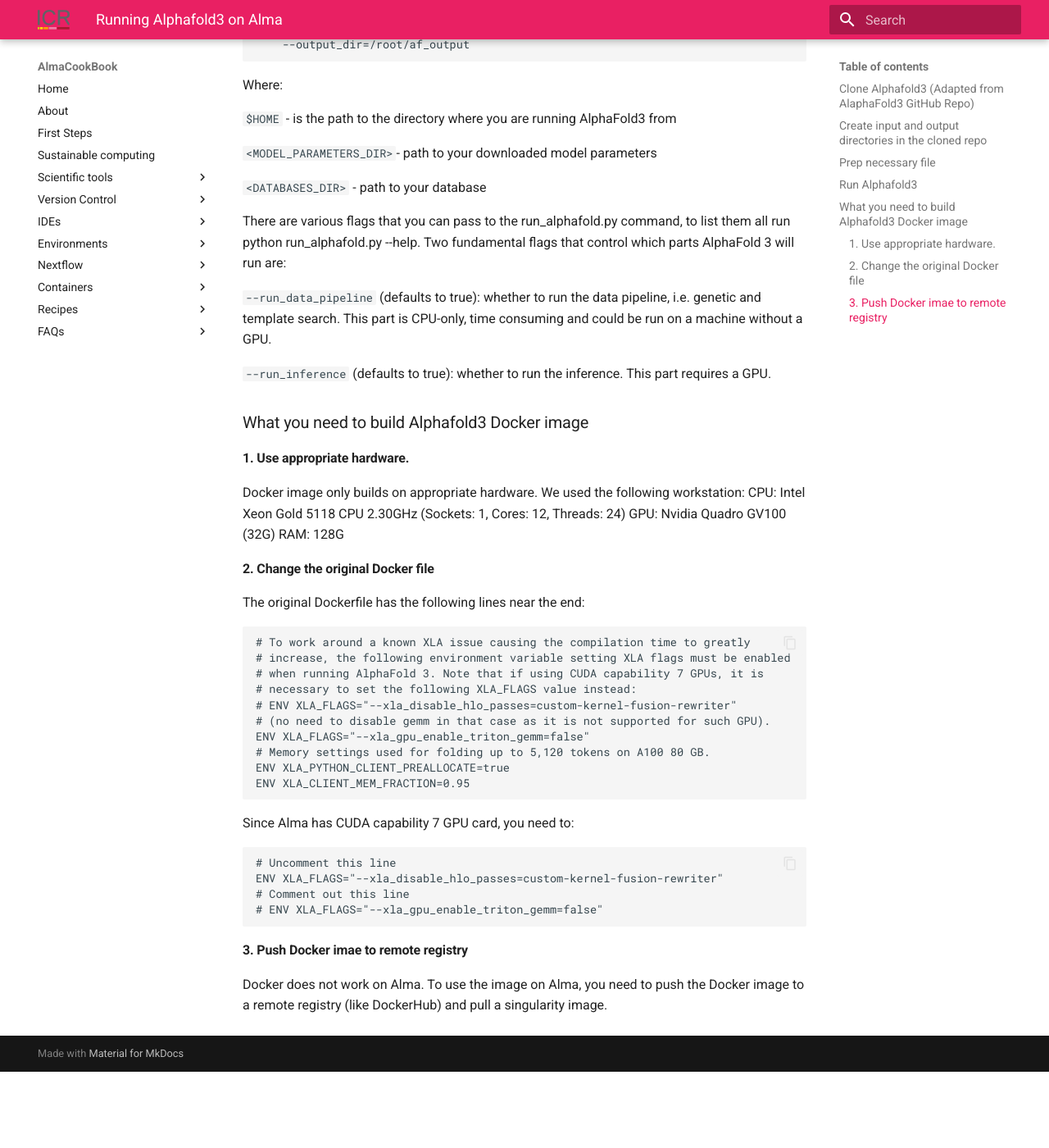
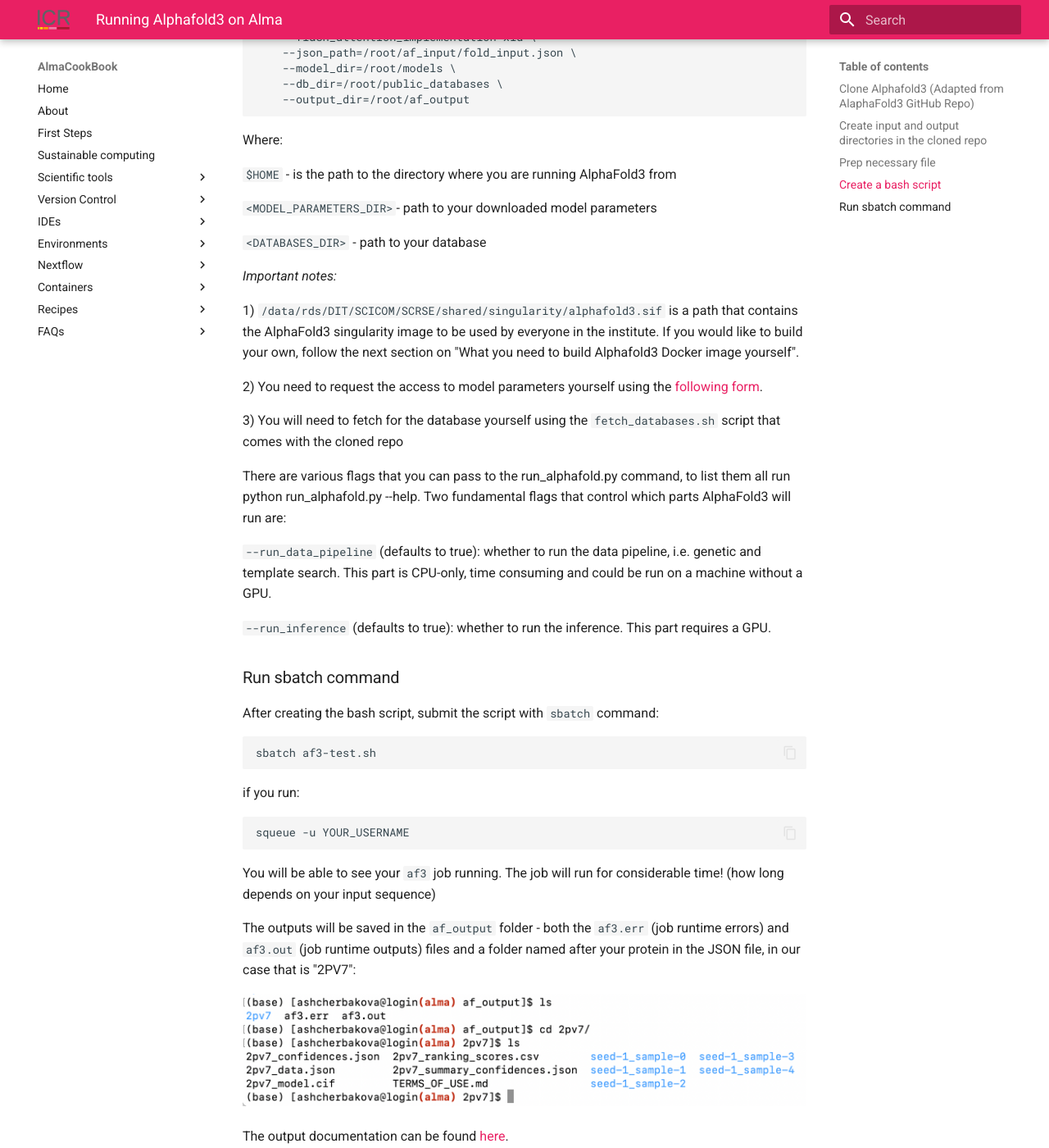
Before and after one commit to AlmaCookBook/AlmaCookBook.github.io, an MkDocs documentation site: the page built from docs/recipes/alphafold3.md, in a window 1280 px wide and 1400 px high, scrolled down 1371 px. Shown: the whole window at 82% size. Built offline with MkDocs 1.6.1 and Material for MkDocs 9.7.7, drawn with Linux system fonts in a browser that asks for light colours; before the commit the page ends 2678 px from its top, so only the background shows below that; some of the changed text lies outside the part shown.

Commit message:
added more changes to the instructions

````diff
--- a/docs/recipes/alphafold3.md
+++ b/docs/recipes/alphafold3.md
@@ -15,7 +15,7 @@ mkdir af_input
 
 
 ### Prep necessary file
-Once you have cloned the repo, you can test your setup using example JSON file named fold_input.json. Create it in the `af_input` folder:
+Once you have cloned the repo, create a JSON file for your protein sequence. We will be using 2PV7 protein sequence - the example provided on the AlphaFold3 GitHub. Create the JSON file in the `af_input` folder (we will name ours `fold_input.json`):
 
 ```
 {
@@ -34,8 +34,10 @@ Once you have cloned the repo, you can test your setup using example JSON file n
 }
 ```
 
-### Run Alphafold3
-You can then create bash script (which you can then run with `sbatch` on the cluster) within your AlphaFold3 directory (such as `af3-test.sh`) with specified number of CPUs and GPUs for your needs and run AlphaFold3 specifying necessary flags:
+Input documentation can be found [here](https://github.com/google-deepmind/alphafold3/blob/main/docs/input.md).
+
+### Create a bash script
+You can then create bash script within your AlphaFold3 directory (such as `af3-test.sh`) with specified number of CPUs and GPUs for your needs and run AlphaFold3 specifying necessary flags:
 
 ```
 #!/bin/bash
@@ -70,13 +72,43 @@ Where:
 
 `<DATABASES_DIR>` - path to your database
 
-There are various flags that you can pass to the run_alphafold.py command, to list them all run python run_alphafold.py --help. Two fundamental flags that control which parts AlphaFold 3 will run are:
+*Important notes:*
+
+1) `/data/rds/DIT/SCICOM/SCRSE/shared/singularity/alphafold3.sif` is a path that contains the AlphaFold3 singularity image to be used by everyone in the institute. If you would like to build your own, follow the next section on "What you need to build Alphafold3 Docker image yourself".
+
+2) You need to request the access to model parameters yourself using the [following form](https://docs.google.com/forms/d/e/1FAIpQLSfWZAgo1aYk0O4MuAXZj8xRQ8DafeFJnldNOnh_13qAx2ceZw/viewform).
+
+3) You will need to fetch for the database yourself using the `fetch_databases.sh` script that comes with the cloned repo
+
+There are various flags that you can pass to the run_alphafold.py command, to list them all run python run_alphafold.py --help. Two fundamental flags that control which parts AlphaFold3 will run are:
 
 `--run_data_pipeline` (defaults to true): whether to run the data pipeline, i.e. genetic and template search. This part is CPU-only, time consuming and could be run on a machine without a GPU.
 
 `--run_inference` (defaults to true): whether to run the inference. This part requires a GPU.
 
-### What you need to build Alphafold3 Docker image
+### Run sbatch command
+After creating the bash script, submit the script with `sbatch` command:
+
+```
+sbatch af3-test.sh
+```
+
+if you run:
+
+```
+squeue -u YOUR_USERNAME
+```
+
+You will be able to see your `af3` job running. The job will run for considerable time! (how long depends on your input sequence)
+
+The outputs will be saved in the `af_output` folder - both the `af3.err` (job runtime errors) and `af3.out` (job runtime outputs) files and a folder named after your protein in the JSON file, in our case that is "2PV7":
+
+![alt text](../assets/af3-output.png)
+
+The output documentation can be found [here](https://github.com/google-deepmind/alphafold3/blob/main/docs/output.md).
+
+
+# What you need to build Alphafold3 Docker image yourself
 
 #### 1. Use appropriate hardware.
 
````
Also changed, not shown: docs/assets/af3-output.png (added).
